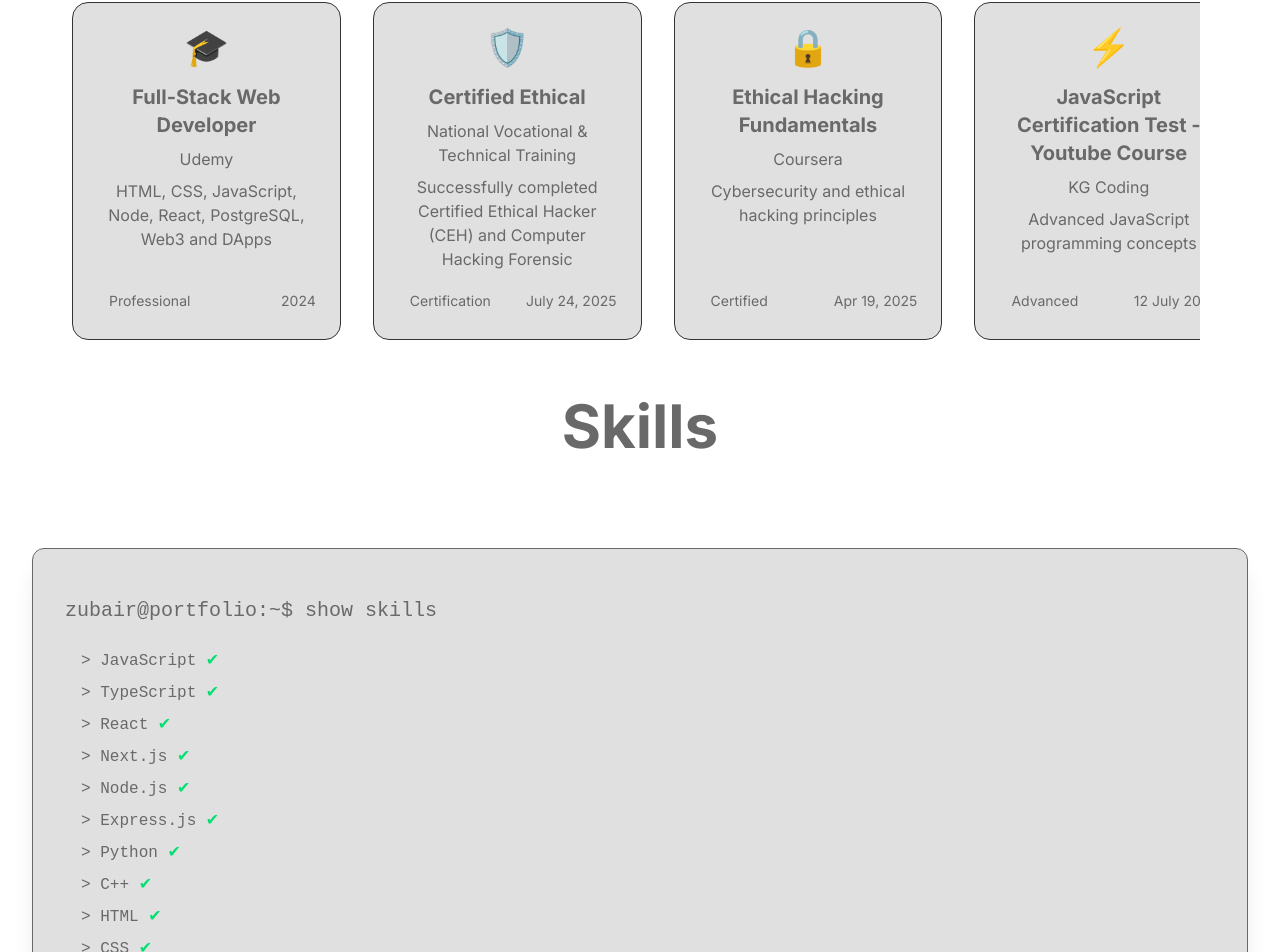
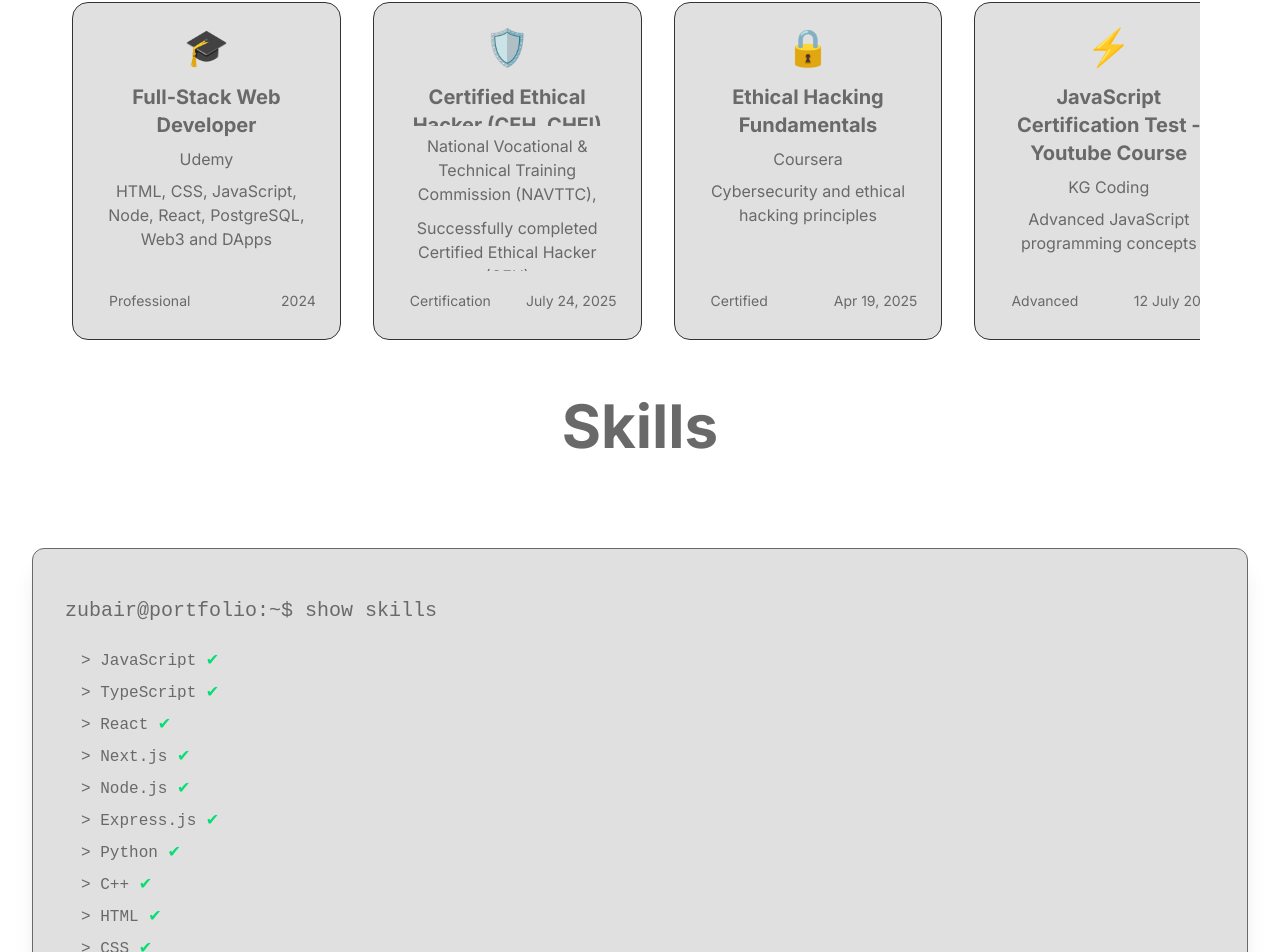
Before and after one commit to LunarLogician/ZtechVerse, a Next.js app: page / in a window 1280 px wide. Shown: the part 3531-4483 px from the top of the page. Built offline with nearby package versions, Linux system fonts and the light colour scheme.

Commit message:
ALtered the postion of CEH cert

```diff
--- a/app/Components/About.js
+++ b/app/Components/About.js
@@ -207,12 +207,12 @@ const certifications = [
   "id": 14,
   "title": "Certified Ethical Hacker (CEH, CHFI)",
   "issuer": "National Vocational & Technical Training Commission (NAVTTC), Government of Pakistan",
-  "description": "Successfully completed Certified Ethical Hacker (CEH) and Computer Hacking Forensic Investigator (CHFI) certification through Gateway Education Systems.",
+  "description": "Successfully completed Certified Ethical Hacker (CEH) ",
   "date": "July 24, 2025",
   "badge": "🛡️",
   "level": "Certification"
-}
-,
+},
+
   {
     id: 2,
     title: "Ethical Hacking Fundamentals",
```
